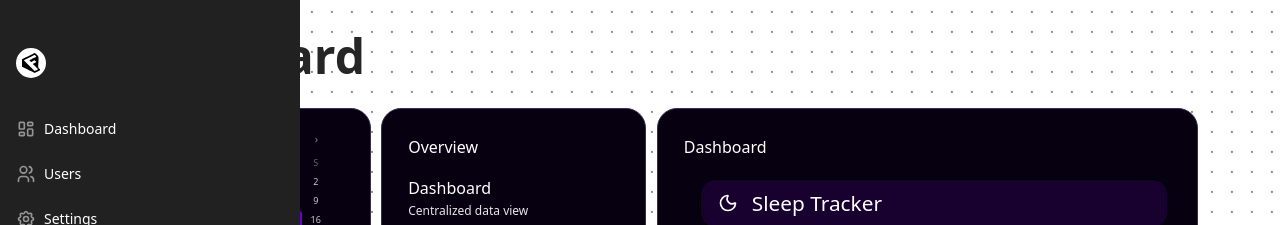
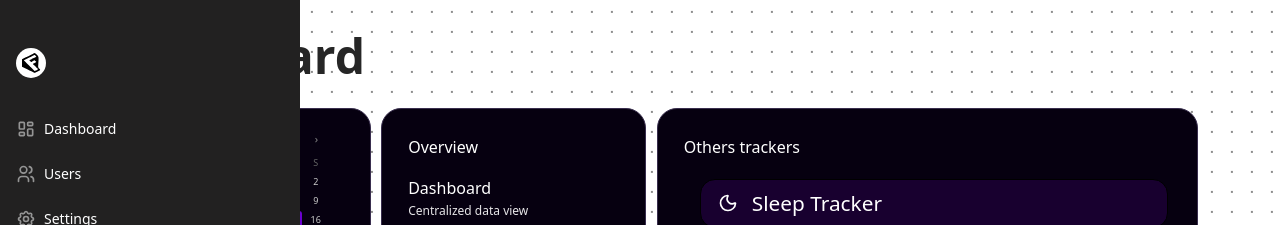
Before and after one commit to Jaysurieya/BMI, a React (Vite) app in the folder frontend/: page /dashboard in a window 1280 px wide. Shown: the top 225 px of the page. Built offline with nearby package versions, Linux system fonts and the light colour scheme.

Commit message:
title changes

```diff
--- a/frontend/src/components/MagicBento/MagicBento.jsx
+++ b/frontend/src/components/MagicBento/MagicBento.jsx
@@ -43,7 +43,7 @@ const cardData = [
   },
   {
     color: "#060010",
-    title: "Dashboard",
+    title: "Others trackers",
     component: <AnimatedList items={trackerItems} showGradients={false}/>,
   },
   {
```
